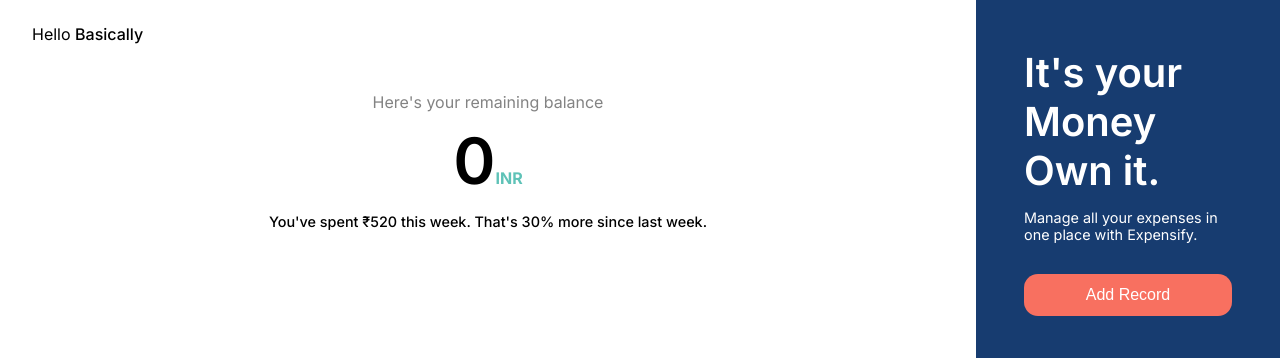
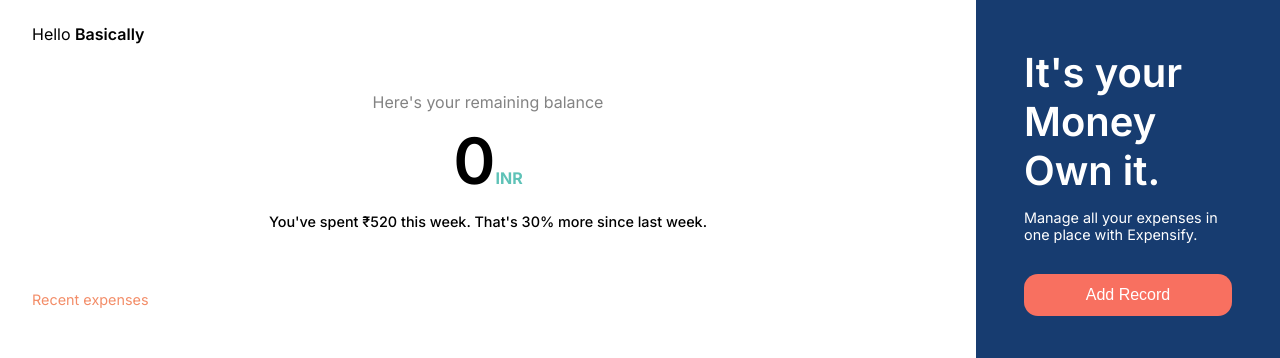
Before and after one commit to aswinikalyan30/expense-tracker, a React (Create React App) app: page / in a window 1280 px wide. Shown: the top 358 px of the page. Built offline with nearby package versions, Linux system fonts and the light colour scheme.

Commit message:
Added the Overview component for the recent expenses, Also added the scss file for the Overview component

```diff
--- a/src/App.js
+++ b/src/App.js
@@ -2,12 +2,13 @@
 /* eslint-disable react/prop-types */
 /* eslint-disable no-undef */
 import React from "react";
+
 //importing the different components and App.scss stylesheet
-
 import "./App.scss";
 import Form from "./components/Form";
 import SideDisplay from "./components/SideDisplay";
 import Basic from "./components/Basic";
+import Overview from "./components/Overview";
 
 //importing libraries here
 import { useState, useRef } from "react";
@@ -40,7 +41,10 @@ function App() {
 
   return (
     <div id="container">
-      <Basic balance={balance} />
+      <main>
+        <Basic balance={balance} />
+        <Overview />
+      </main>
       <div id="side-panel">
         {showForm ? (
           <Form
--- a/src/App.scss
+++ b/src/App.scss
@@ -8,6 +8,7 @@
 
     main {
         width: 75%;
+        padding: 0.5rem 2rem;
     }
 
     #side-panel{
--- a/src/components/Basic.js
+++ b/src/components/Basic.js
@@ -6,7 +6,7 @@ import "./../scss/Basic.scss";
 const Basic = (props) => {
   const { balance } = props;
   return (
-    <main>
+    <section id="main">
       <h3>
         Hello <span id="user-name">Basically</span>
       </h3>
@@ -21,7 +21,7 @@ const Basic = (props) => {
           That's 30% more since last week.
         </p>
       </section>
-    </main>
+    </section>
   );
 };
 
--- /dev/null
+++ b/src/components/Overview.js
@@ -0,0 +1,18 @@
+/* eslint-disable no-unused-vars */
+import React from "react";
+import "./../scss/Overview.scss";
+
+const Overview = (props) => {
+  return (
+    <section id="overview">
+      <h3>Recent expenses</h3>
+      <div id="expenses-list">
+        <ul>
+          <li></li>
+        </ul>
+      </div>
+    </section>
+  );
+};
+
+export default Overview;
--- a/src/scss/Basic.scss
+++ b/src/scss/Basic.scss
@@ -1,11 +1,10 @@
 @import "./Colors.scss";
-main {
-  padding: 0.5rem 2rem;
+#main {
   h3 {
     font-size: 1rem;
     font-weight: 400;
     span {
-      font-weight: 500;
+      font-weight: 600;
     }
     width: 100%;
   }
--- a/src/scss/Colors.scss
+++ b/src/scss/Colors.scss
@@ -2,3 +2,4 @@ $primary-blue: #173C70;
 $primary-white: #FFFFFF;
 $primary-green: #5EC2B7;
 $primary-grey: #838383;
+$primary-red: #F38D68;
--- /dev/null
+++ b/src/scss/Overview.scss
@@ -0,0 +1,15 @@
+@import './Colors.scss';
+
+#overview {
+    h3 {
+        font-weight: 400;
+        font-size: 0.9rem;
+        color: $primary-red;
+    }
+
+    #expenses-list {
+        ul {
+            list-style-type: none;
+        }
+    }
+}
```
